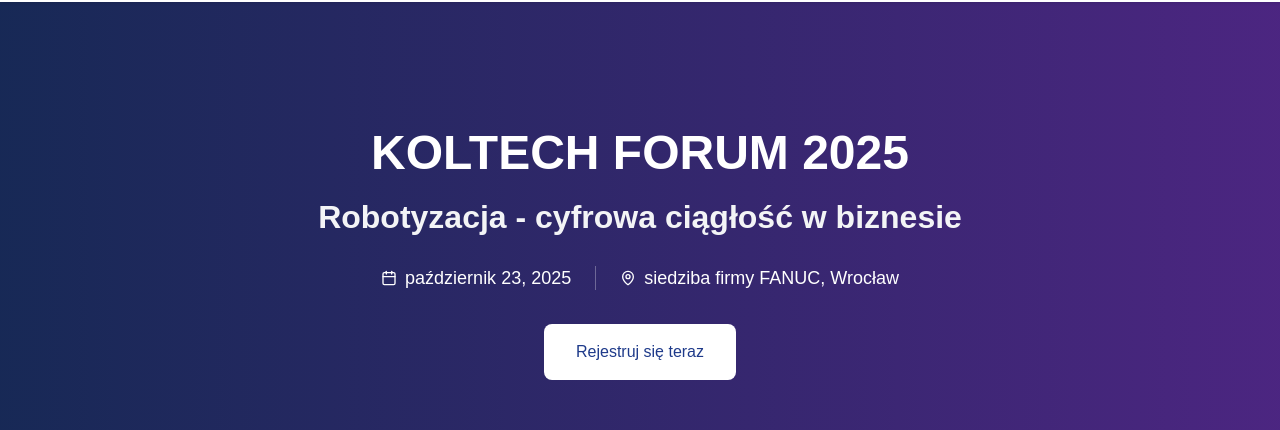
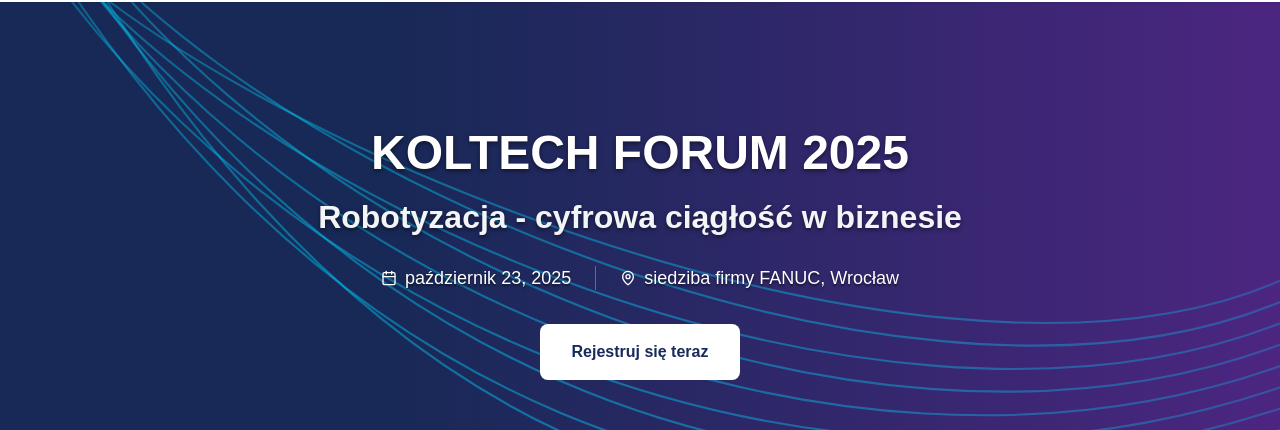
Before and after one commit to koltech-mh/koltech-mh.github.io, a React (Vite) app: page / in a window 1280 px wide. Shown: the part 62-492 px from the top of the page. Built offline with nearby package versions, Linux system fonts and the light colour scheme.

Commit message:
Hero stylizing

```diff
--- a/src/components/Hero.css
+++ b/src/components/Hero.css
@@ -28,7 +28,7 @@
   inset: 0;
   background: linear-gradient(
     to right,
-    rgba(23, 37, 84, 0.9),
+    rgba(23, 37, 84, 0.9)30%,
     rgba(88, 28, 135, 0.8)
   );
 }
@@ -52,11 +52,12 @@
 .hero-title {
   margin-bottom: 1.5rem;
   color: white;
+  text-shadow: 0 2px 4px rgba(0,0,0,0.5);
 }
 
 /* Subtitle */
 .hero-subtitle {
-
+  text-shadow: 0 2px 4px rgba(0,0,0,0.5);
   color: #f3f4f6;
   max-width: 650px;
   margin: 0 auto 2rem;
@@ -71,6 +72,7 @@
   align-items: center;
   font-size: 1.125rem;
   margin-bottom: 2rem;
+  text-shadow: 0 2px 2px rgba(0,0,0,0.5);
 }
 
 .hero-info-item {
@@ -93,11 +95,12 @@
 .hero-button {
   display: inline-block;
   background: white;
-  color: #1e3a8a;
+  color: #192b5c;
   padding: 1rem 2rem;
   border-radius: 0.5rem;
   text-decoration: none;
   transition: background 0.2s ease;
+  font-weight: 600;
 }
 
 .hero-button:hover {
--- a/src/components/Hero.tsx
+++ b/src/components/Hero.tsx
@@ -6,9 +6,32 @@
     <div className="hero">
       {/* Background */}
       <div className="hero-bg">
-        {/* Optional image placeholder */}
+
         {/* <img src="..." alt="" className="hero-img" /> */}
         <div className="hero-overlay"></div>
+        <svg xmlns="http://www.w3.org/2000/svg" viewBox="0 0 1200 800" preserveAspectRatio="xMidYMid slice" style={{position: 'absolute', top: 0, left: 0, width: '100%', height: '100%', zIndex: 0}}>
+          <defs>
+            <linearGradient id="fade" x1="0" y1="1" x2="1" y2="0">
+              <stop offset="0%" stop-color="#00d4ff" stop-opacity="0.6"/>
+              <stop offset="70%" stop-color="#00d4ff" stop-opacity="0.15"/>
+              <stop offset="100%" stop-color="#00d4ff" stop-opacity="0"/>
+            </linearGradient>
+          </defs>
+
+          <g fill="none" stroke="url(#fade)" stroke-width="2" transform="translate(0, -100)">
+            <path d="M0,100 C300,700 700,850 1200,700"/>
+            <path d="M0,160 C280,660 720,830 1200,680"/>
+            <path d="M0,120 C260,620 740,810 1200,660"/>
+            <path d="M0,180 C240,580 760,790 1200,640"/>
+            <path d="M0,140 C220,540 780,770 1200,620"/>
+            <path d="M0,100 C200,500 800,750 1200,600"/>
+            <path d="M0,160 C180,460 820,730 1200,580"/>
+            <path d="M0,120 C160,420 840,710 1200,560"/>
+            <path d="M0,180 C140,380 860,690 1200,540"/>
+          </g>
+
+
+        </svg>
       </div>
 
       {/* Content */}
```
